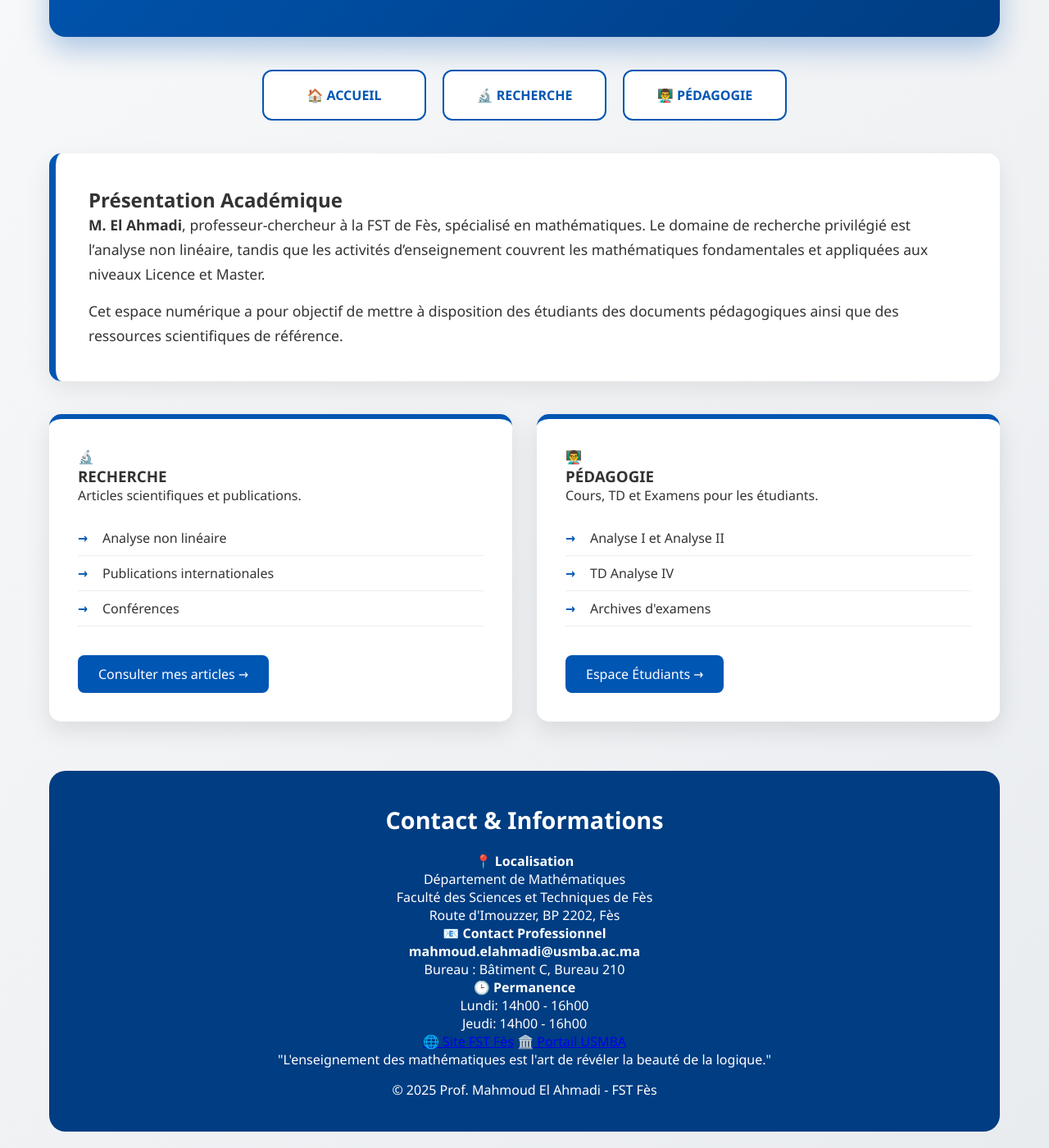
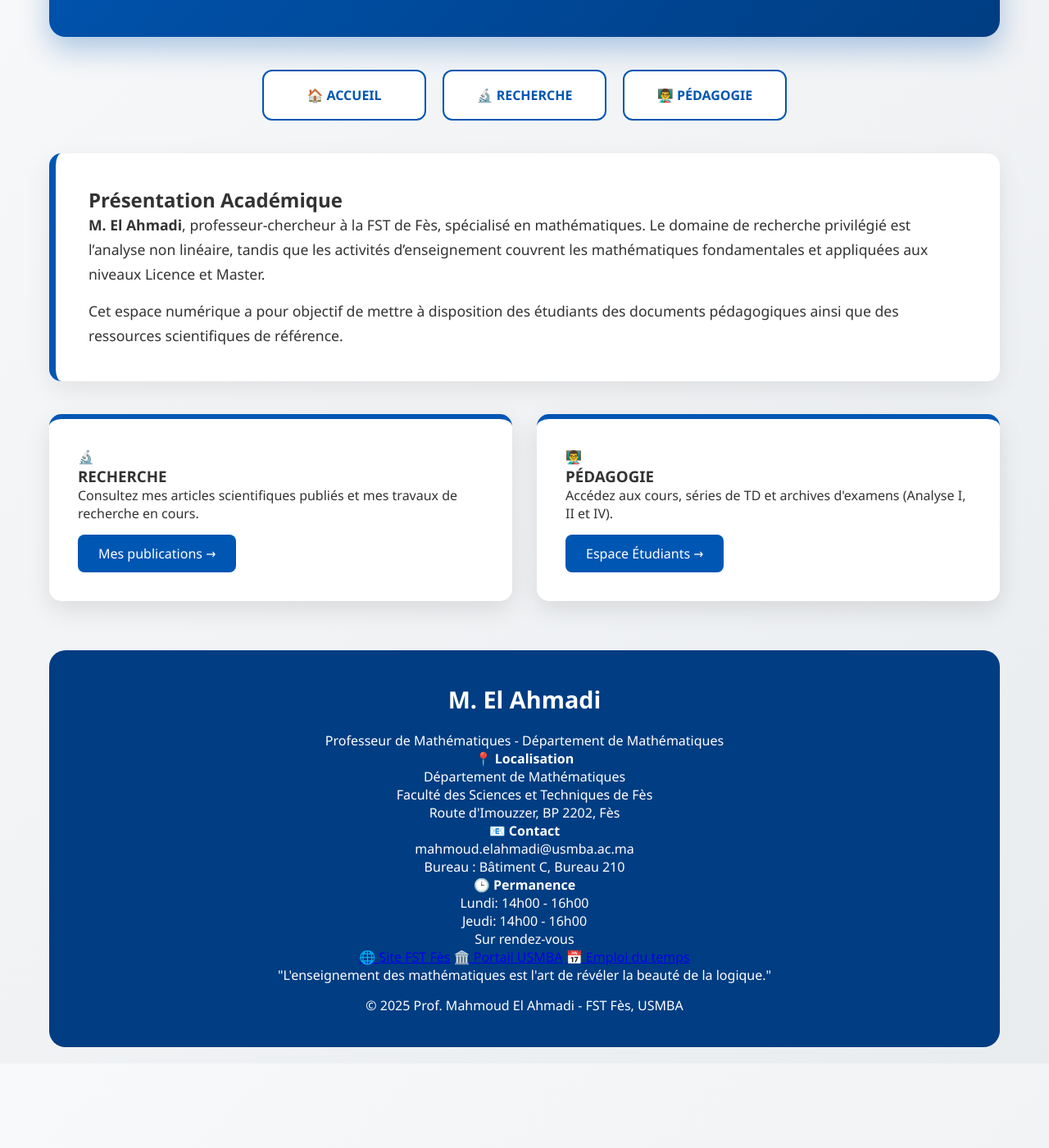
Before and after one commit to mahmoudmath/mahmoudmath.github.io, a Jekyll site: the page index.html, which Jekyll copies as it is, in a window 1280 px wide and 1400 px high, scrolled down 264 px. Shown: the whole window at 82% size. Built offline with Jekyll 4.4.1, drawn with Linux system fonts in a browser that asks for light colours; after the commit the page ends 1561 px from its top, so only the background shows below that.

Commit message:
Update index.html

```diff
--- a/index.html
+++ b/index.html
@@ -4,12 +4,11 @@
     <meta charset="UTF-8">
     <meta name="viewport" content="width=device-width, initial-scale=1.0">
     <title>Prof. Mahmoud El Ahmadi - Accueil</title>
-    <!-- On lie le fichier de style pour garder le design -->
     <link rel="stylesheet" href="style.css">
 </head>
 <body>
     <div class="container">
-        <!-- 1. EN-TÊTE -->
+        <!-- EN-TÊTE -->
         <header class="professor-header">
             <div class="professor-name">Mahmoud El Ahmadi</div>
             <div class="professor-title">Professeur de Mathématiques</div>
@@ -19,14 +18,14 @@
             </div>
         </header>
 
-        <!-- 2. NAVIGATION PRINCIPALE -->
+        <!-- NAVIGATION -->
         <nav class="academic-nav">
             <a href="index.html" class="nav-card">🏠 ACCUEIL</a>
             <a href="recherche.html" class="nav-card">🔬 RECHERCHE</a>
             <a href="pedagogie.html" class="nav-card">👨‍🏫 PÉDAGOGIE</a>
         </nav>
 
-        <!-- 3. DESCRIPTION (PRÉSENTATION) -->
+        <!-- PRÉSENTATION -->
         <section class="presentation">
             <h2>Présentation Académique</h2>
             <p style="font-size: 1.1em; line-height: 1.7;">
@@ -40,41 +39,29 @@
             </p>
         </section>
 
-        <!-- 4. LES DEUX GRANDS PÔLES (Accès Rapide) -->
+        <!-- ACCÈS AUX DEUX PÔLES -->
         <div class="resources-grid">
-            <!-- PÔLE RECHERCHE -->
             <div class="resource-card cours">
                 <span class="resource-icon">🔬</span>
                 <h3>RECHERCHE</h3>
-                <p>Articles scientifiques et publications.</p>
-                <ul class="resource-list">
-                    <li>Analyse non linéaire</li>
-                    <li>Publications internationales</li>
-                    <li>Conférences</li>
-                </ul>
-                <a href="recherche.html" class="btn-resource">Consulter mes articles →</a>
+                <p>Consultez mes articles scientifiques publiés et mes travaux de recherche en cours.</p>
+                <a href="recherche.html" class="btn-resource">Mes publications →</a>
             </div>
 
-            <!-- PÔLE PÉDAGOGIE -->
             <div class="resource-card td">
                 <span class="resource-icon">👨‍🏫</span>
                 <h3>PÉDAGOGIE</h3>
-                <p>Cours, TD et Examens pour les étudiants.</p>
-                <ul class="resource-list">
-                    <li>Analyse I et Analyse II</li>
-                    <li>TD Analyse IV</li>
-                    <li>Archives d'examens</li>
-                </ul>
+                <p>Accédez aux cours, séries de TD et archives d'examens (Analyse I, II et IV).</p>
                 <a href="pedagogie.html" class="btn-resource">Espace Étudiants →</a>
             </div>
         </div>
 
-        <!-- 5. PIED DE PAGE (COORDONNÉES) -->
+        <!-- FOOTER PROFESSIONNEL (Identique à votre modèle) -->
         <footer class="professor-footer">
-            <h3 style="font-size: 1.8em; margin-bottom: 20px;">Contact & Informations</h3>
+            <h3 style="font-size: 1.8em; margin-bottom: 20px;">M. El Ahmadi</h3>
+            <p>Professeur de Mathématiques - Département de Mathématiques</p>
 
             <div class="contact-info">
-                <!-- Localisation -->
                 <div class="contact-item">
                     <h4>📍 Localisation</h4>
                     <p>Département de Mathématiques<br>
@@ -82,30 +69,29 @@
                     Route d'Imouzzer, BP 2202, Fès</p>
                 </div>
 
-                <!-- Email -->
                 <div class="contact-item">
-                    <h4>📧 Contact Professionnel</h4>
-                    <p><strong>mahmoud.elahmadi@usmba.ac.ma</strong><br>
+                    <h4>📧 Contact</h4>
+                    <p>mahmoud.elahmadi@usmba.ac.ma<br>
                     Bureau : Bâtiment C, Bureau 210</p>
                 </div>
 
-                <!-- Permanence -->
                 <div class="contact-item">
                     <h4>🕒 Permanence</h4>
                     <p>Lundi: 14h00 - 16h00<br>
-                    Jeudi: 14h00 - 16h00</p>
+                    Jeudi: 14h00 - 16h00<br>
+                    Sur rendez-vous</p>
                 </div>
             </div>
 
-            <!-- Liens utiles -->
             <div class="footer-links">
                 <a href="http://www.fst-usmba.ac.ma/" target="_blank">🌐 Site FST Fès</a>
                 <a href="https://www.usmba.ac.ma" target="_blank">🏛️ Portail USMBA</a>
+                <a href="https://fst-usmba.ac.ma/emploi-du-temps/" target="_blank">📅 Emploi du temps</a>
             </div>
 
             <div class="signature">
                 <p>"L'enseignement des mathématiques est l'art de révéler la beauté de la logique."</p>
-                <p style="margin-top: 15px;">© 2025 Prof. Mahmoud El Ahmadi - FST Fès</p>
+                <p style="margin-top: 15px;">© 2025 Prof. Mahmoud El Ahmadi - FST Fès, USMBA</p>
             </div>
         </footer>
     </div>
```
